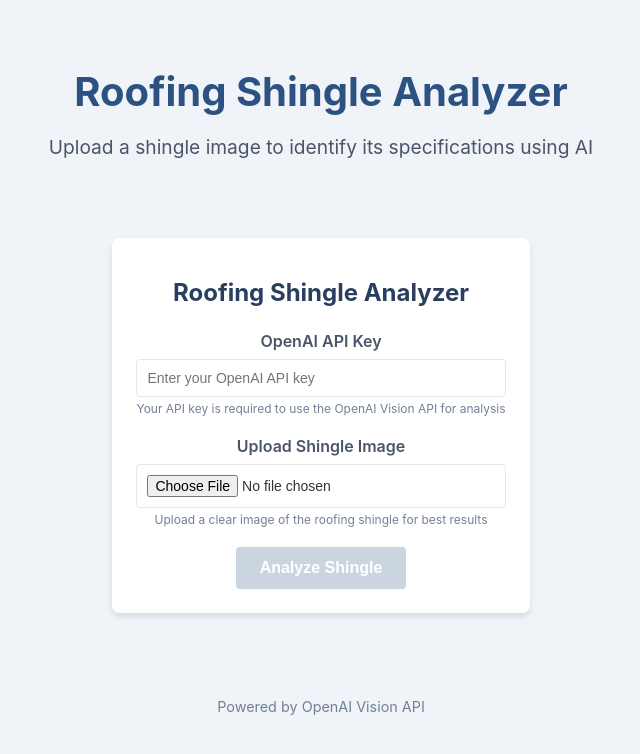
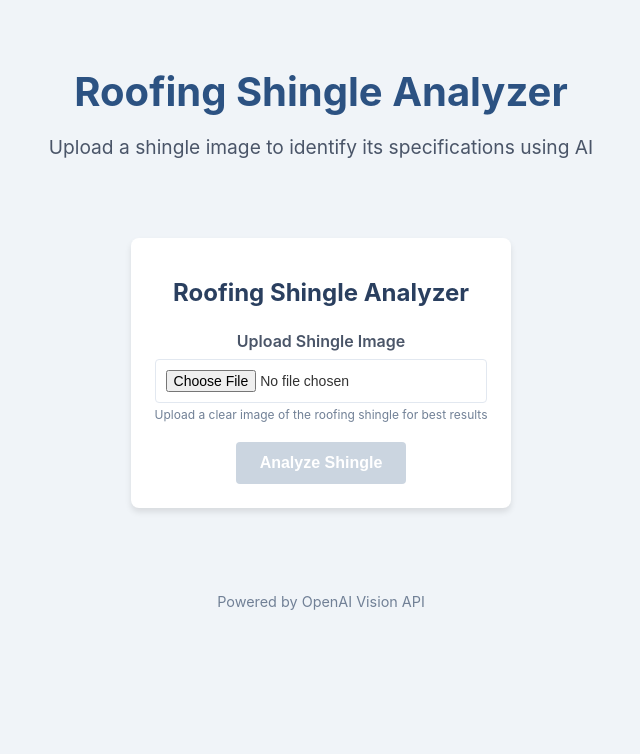
Before and after one commit to anandsub-zuper/shingle-analyzer, a React (Create React App) app in the folder frontend/: page / in a window 1280 px wide. Shown: the top 754 px of the page, without its empty margins (319-959 px from the left). Built offline with nearby package versions, Linux system fonts and the light colour scheme.

Commit message:
Update ShingleAnalyzer.jsx

```diff
--- a/frontend/src/components/ShingleAnalyzer.jsx
+++ b/frontend/src/components/ShingleAnalyzer.jsx
@@ -8,7 +8,6 @@ const ShingleAnalyzer = () => {
   const [analyzing, setAnalyzing] = useState(false);
   const [results, setResults] = useState(null);
   const [error, setError] = useState(null);
-  const [apiKey, setApiKey] = useState('');
 
   const handleFileChange = (e) => {
     const selectedFile = e.target.files[0];
@@ -34,11 +33,6 @@ const ShingleAnalyzer = () => {
       return;
     }
 
-    if (!apiKey) {
-      setError("Please enter your OpenAI API key");
-      return;
-    }
-
     setAnalyzing(true);
     setError(null);
 
@@ -51,16 +45,15 @@ const ShingleAnalyzer = () => {
         const base64Image = reader.result.split(',')[1];
 
         try {
-          // Call your backend API instead of OpenAI directly
-          // Replace the URL with your actual backend server URL
-          const response = await fetch('https://shingle-analyzer-cf8f8df19174.herokuapp.com/api/analyze-shingle', {
+          // Call your backend API - replace with your actual Heroku URL
+          const response = await fetch('https://your-heroku-app-name.herokuapp.com/api/analyze-shingle', {
             method: 'POST',
             headers: {
               'Content-Type': 'application/json',
             },
             body: JSON.stringify({
-              image: base64Image,
-              apiKey: apiKey
+              image: base64Image
+              // No API key needed - it's stored on the backend
             })
           });
 
@@ -138,20 +131,6 @@ const ShingleAnalyzer = () => {
       <h1 className="analyzer-title">Roofing Shingle Analyzer</h1>
 
       <div className="form-group">
-        <label className="input-label">OpenAI API Key</label>
-        <input
-          type="password"
-          value={apiKey}
-          onChange={(e) => setApiKey(e.target.value)}
-          placeholder="Enter your OpenAI API key"
-          className="text-input"
-        />
-        <p className="input-help-text">
-          Your API key is required to use the OpenAI Vision API for analysis
-        </p>
-      </div>
-
-      <div className="form-group">
         <label className="input-label">Upload Shingle Image</label>
         <input
           type="file"
@@ -179,8 +158,8 @@ const ShingleAnalyzer = () => {
 
       <button
         onClick={analyzeImage}
-        disabled={!file || analyzing || !apiKey}
-        className={`analyze-button ${(!file || analyzing || !apiKey) ? 'button-disabled' : ''}`}
+        disabled={!file || analyzing}
+        className={`analyze-button ${(!file || analyzing) ? 'button-disabled' : ''}`}
       >
         {analyzing ? 'Analyzing...' : 'Analyze Shingle'}
       </button>
```
